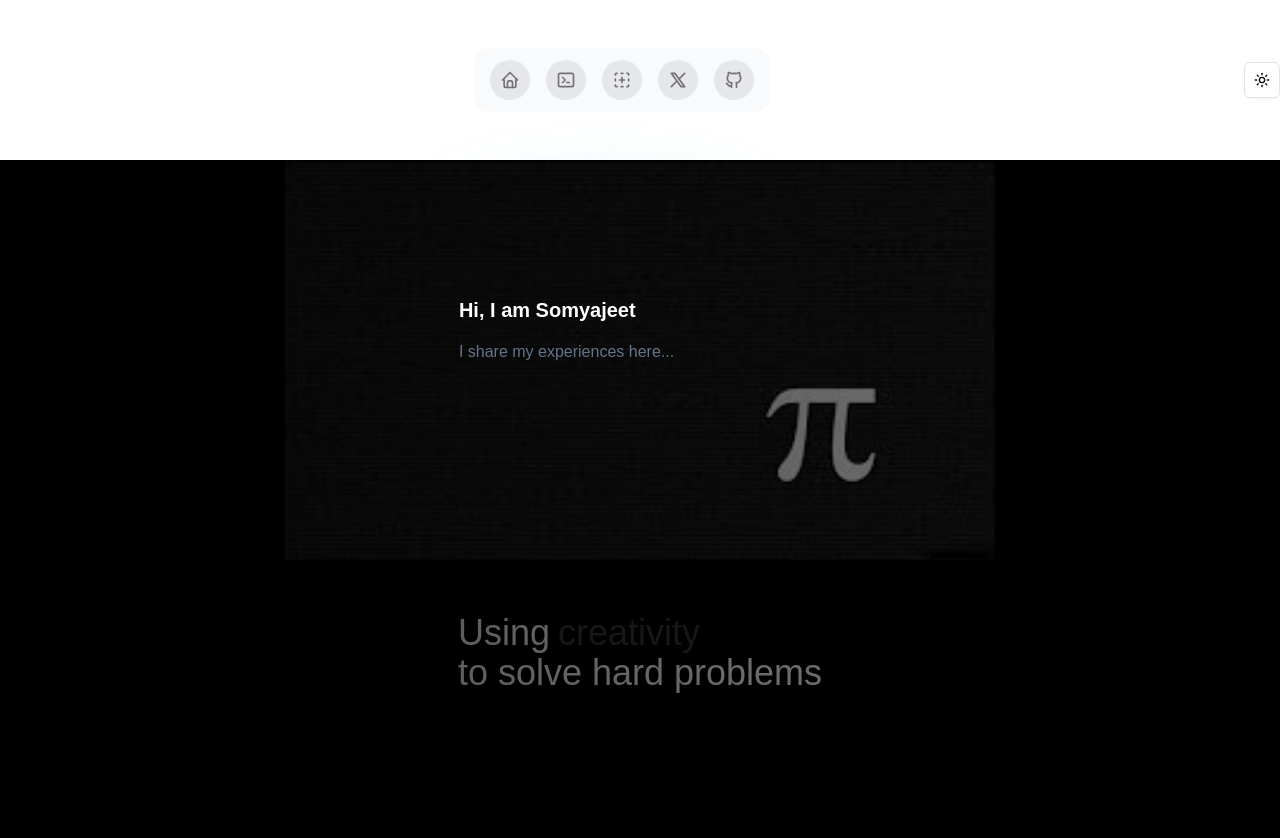
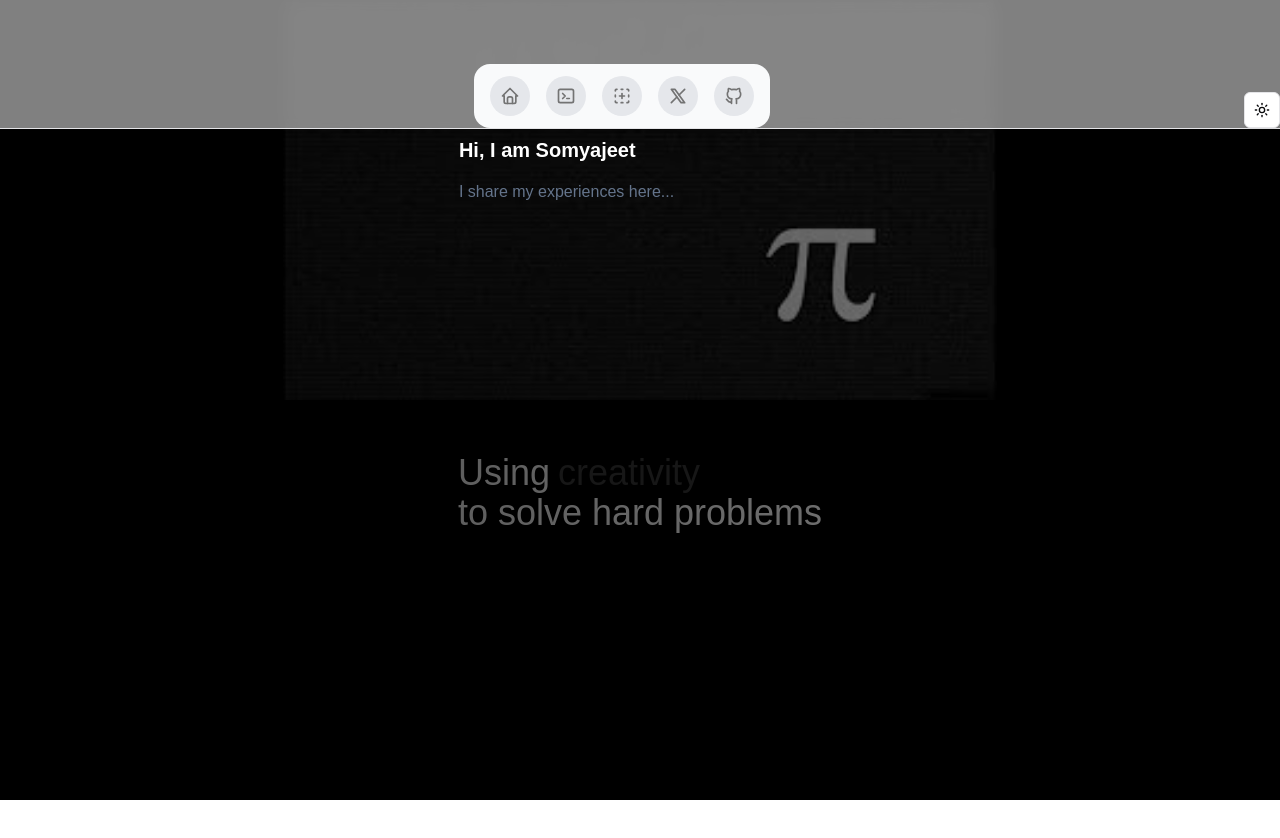
Before and after one commit to coderSomya/Portfolio, a Next.js app: page / in a window 1280 px wide. Shown: the top 838 px of the page. After the commit the page ends 800 px from the top, so only its background shows below. Built offline with nearby package versions, Linux system fonts and the light colour scheme.

Commit message:
some design changes, margins broken

```diff
--- a/components/FloatingNavbar.js
+++ b/components/FloatingNavbar.js
@@ -54,17 +54,20 @@ export function FloatingNavbar() {
   ];
   return (
     (
-    <div className="flex justify-center items-center">
-    <div className="flex items-center justify-center h-[10rem] w-full">
+        <nav className="bg-background/50 border-b shadow-md fixed w-full top-0 z-50 mb-4 backdrop-blur">
+
+    <div className="flex justify-center items-end">
+    <div className="flex items-end justify-center h-[8rem] w-full">
       <FloatingDock
         // only for demo, remove for production
-        mobileClassName="translate-y-20"
+
         items={links} />
     </div>
     <div>
     <ModeToggle/>
 </div>
 </div>
+</nav>
 )
 
   );
--- a/components/ui/animated-items.jsx
+++ b/components/ui/animated-items.jsx
@@ -51,7 +51,7 @@ export const AnimatedItems = ({
                   animate={{
                     opacity: isActive(index) ? 1 : 0.7,
                     scale: isActive(index) ? 1 : 0.95,
-                    z: isActive(index) ? 0 : -100,
+                    z: isActive(index) ? 10 : -100,
                     rotate: isActive(index) ? 0 : randomRotateY(),
                     zIndex: isActive(index)
                       ? 999
@@ -61,7 +61,7 @@ export const AnimatedItems = ({
                   exit={{
                     opacity: 0,
                     scale: 0.9,
-                    z: 100,
+                    z: 40,
                     rotate: randomRotateY(),
                   }}
                   transition={{
--- a/components/ui/floating-dock.jsx
+++ b/components/ui/floating-dock.jsx
@@ -32,7 +32,7 @@ const FloatingDockMobile = ({
         {open && (
           <motion.div
             layoutId="nav"
-            className="absolute bottom-full mb-2 inset-x-0 flex gap-2 justify-center">
+            className="absolute bottom-0 bottom-full mb-2 inset-x-0 flex gap-2 justify-center">
             {items.map((item, idx) => (
               <motion.div
                 key={item.title}
```
